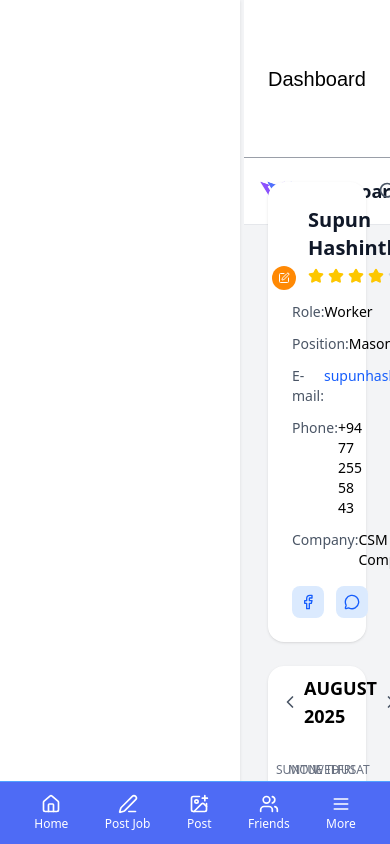
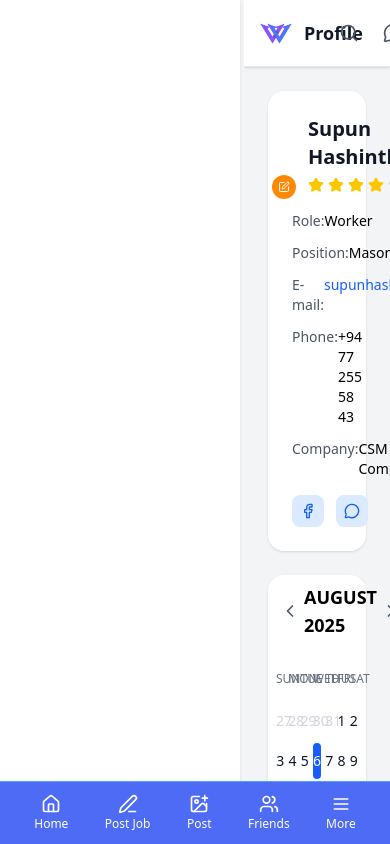
Before and after one commit to tlashla373/Workie.lk, a React (Vite) app in the folder frontend/: page /workerprofile in a window 390 px wide. Built offline with nearby package versions, Linux system fonts and the light colour scheme; a web font is replaced by a local one.

Commit message:
new commit

```diff
--- a/frontend/src/components/UpperNavbar.jsx
+++ b/frontend/src/components/UpperNavbar.jsx
@@ -10,25 +10,28 @@ import {
   Briefcase,
   UserPlus,
   Settings,
-  MoreHorizontal
+  MoreHorizontal,
+  Menu,
+  X,
+  ArrowLeft
 } from 'lucide-react';
 import profileImage from '../assets/profile.jpeg';
+import Logo from '../assets/Logo.png';
 import { useLocation, useNavigate } from 'react-router-dom';
 import { useDarkMode } from '../contexts/DarkModeContext';
 import { Link } from 'react-router-dom';
-import Logo from '../assets/Logo.png';
 
 const UpperNavbar = ({ isCollapsed = false }) => {
   const [isProfileDropdownOpen, setIsProfileDropdownOpen] = useState(false);
   const [isNotificationDropdownOpen, setIsNotificationDropdownOpen] = useState(false);
+  const [isMobileSearchOpen, setIsMobileSearchOpen] = useState(false);
   const location = useLocation();
+  const navigate = useNavigate();
   const { isDarkMode } = useDarkMode();
 
-  // const toggleProfileDropdown = () => setIsProfileDropdownOpen(!isProfileDropdownOpen);
-  const [isMobileSearchOpen, setIsMobileSearchOpen] = useState(false);
-  const navigate = useNavigate();
-  const toggleMobileSearch = () => setIsMobileSearchOpen((prev) => !prev);
+  const toggleProfileDropdown = () => setIsProfileDropdownOpen(!isProfileDropdownOpen);
   const toggleNotificationDropdown = () => setIsNotificationDropdownOpen(!isNotificationDropdownOpen);
+  const toggleMobileSearch = () => setIsMobileSearchOpen(!isMobileSearchOpen);
 
   // Sample notification data
   const notifications = [
@@ -94,13 +97,17 @@ const UpperNavbar = ({ isCollapsed = false }) => {
   const pageTitles = {
     '/': 'Home',
     '/postjob': 'Post Job',
+    '/post-job': 'Post Job',
     '/friends': 'Friends',
     '/notifications': 'Notifications',
     '/findjobs': 'Find Jobs',
     '/workhistory': 'Work Status',
-    '/games': 'Video',
+    '/add-post': 'Create Post',
+    '/video': 'Video',
     '/settings': 'Settings',
     '/logout': 'Log Out',
+    '/workerprofile': 'Profile',
+    '/clientprofile': 'Profile',
   };
 
   const currentPageTitle = pageTitles[location.pathname] || 'Dashboard';
@@ -126,15 +133,15 @@ const UpperNavbar = ({ isCollapsed = false }) => {
 
   return (
     <>
-      {/* Top Bar */}
-      <header className={`h-full px-6 py-2 flex items-center border-b ${isDarkMode ? 'bg-gray-800 border-gray-700' : 'bg-[#FFFFFF] border-gray-700/50'}`}>
+      {/* Desktop Header */}
+      <header className={`hidden lg:flex h-full px-6 py-2 items-center border-b ${isDarkMode ? 'bg-gray-800 border-gray-700' : 'bg-[#FFFFFF] border-gray-700/50'}`}>
         <div className="flex items-center justify-between w-full">
           <div className="flex items-center space-x-4">
             <h1 className={`text-xl alatsi-regular font-semibold ${isDarkMode ? 'text-white' : 'text-black'}`}>{currentPageTitle}</h1>
           </div>
 
           {/* Search Bar */}
-          <div className="flex-1 max-w-md mx-8 ">
+          <div className="flex-1 max-w-md mx-8">
             <div className="relative">
               <Search className={`absolute left-3 top-1/2 transform -translate-y-1/2 w-5 h-5 ${isDarkMode ? 'text-gray-400' : 'text-gray-400'}`} />
               <input
@@ -147,10 +154,8 @@ const UpperNavbar = ({ isCollapsed = false }) => {
 
           {/* Right Actions */}
           <div className="flex items-center space-x-3 pl-4">
-            <div className=''></div>
             <Link className="relative" to="/clientprofile">
               <button
-
                 className={`w-full flex items-center space-x-3 p-2 rounded-xl transition-all border duration-200 group ${isDarkMode ? 'bg-gray-700 border-gray-800 hover:bg-gray-600' : 'bg-[#F0F3FF] border-gray-300 hover:bg-gray-400/50'}`}
               >
                 <div className="relative">
@@ -188,7 +193,7 @@ const UpperNavbar = ({ isCollapsed = false }) => {
                 )}
               </button>
 
-              {/* Notifications Dropdown */}
+              {/* Desktop Notifications Dropdown */}
               {isNotificationDropdownOpen && (
                 <div className={`absolute right-0 top-full mt-2 w-96 rounded-xl shadow-2xl border z-50 ${isDarkMode ? 'bg-gray-800 border-gray-700' : 'bg-white border-gray-200'}`}>
                   {/* Header */}
@@ -314,10 +319,7 @@ const UpperNavbar = ({ isCollapsed = false }) => {
               </button>
 
               {/* Messages Button */}
-              <button
-                className={`p-2 rounded-lg ${isDarkMode ? 'text-gray-300 hover:text-white hover:bg-gray-700' : 'text-gray-600 hover:text-gray-900 hover:bg-gray-100'}`}
-                onClick={() => navigate('/messages')}
-              >
+              <button className={`p-2 rounded-lg ${isDarkMode ? 'text-gray-300 hover:text-white hover:bg-gray-700' : 'text-gray-600 hover:text-gray-900 hover:bg-gray-100'}`}>
                 <MessageCircle className="w-5 h-5" />
               </button>
 
```
